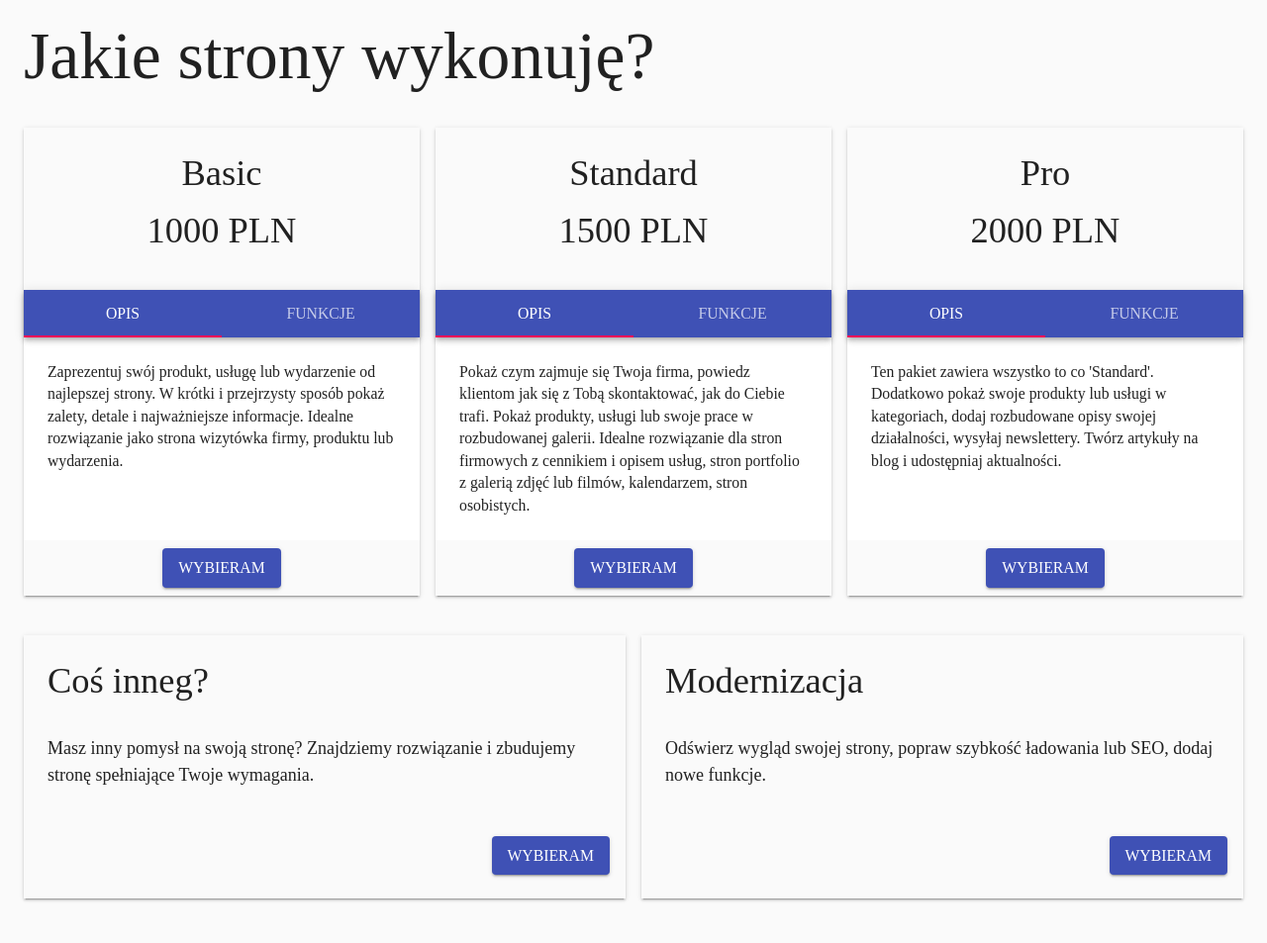
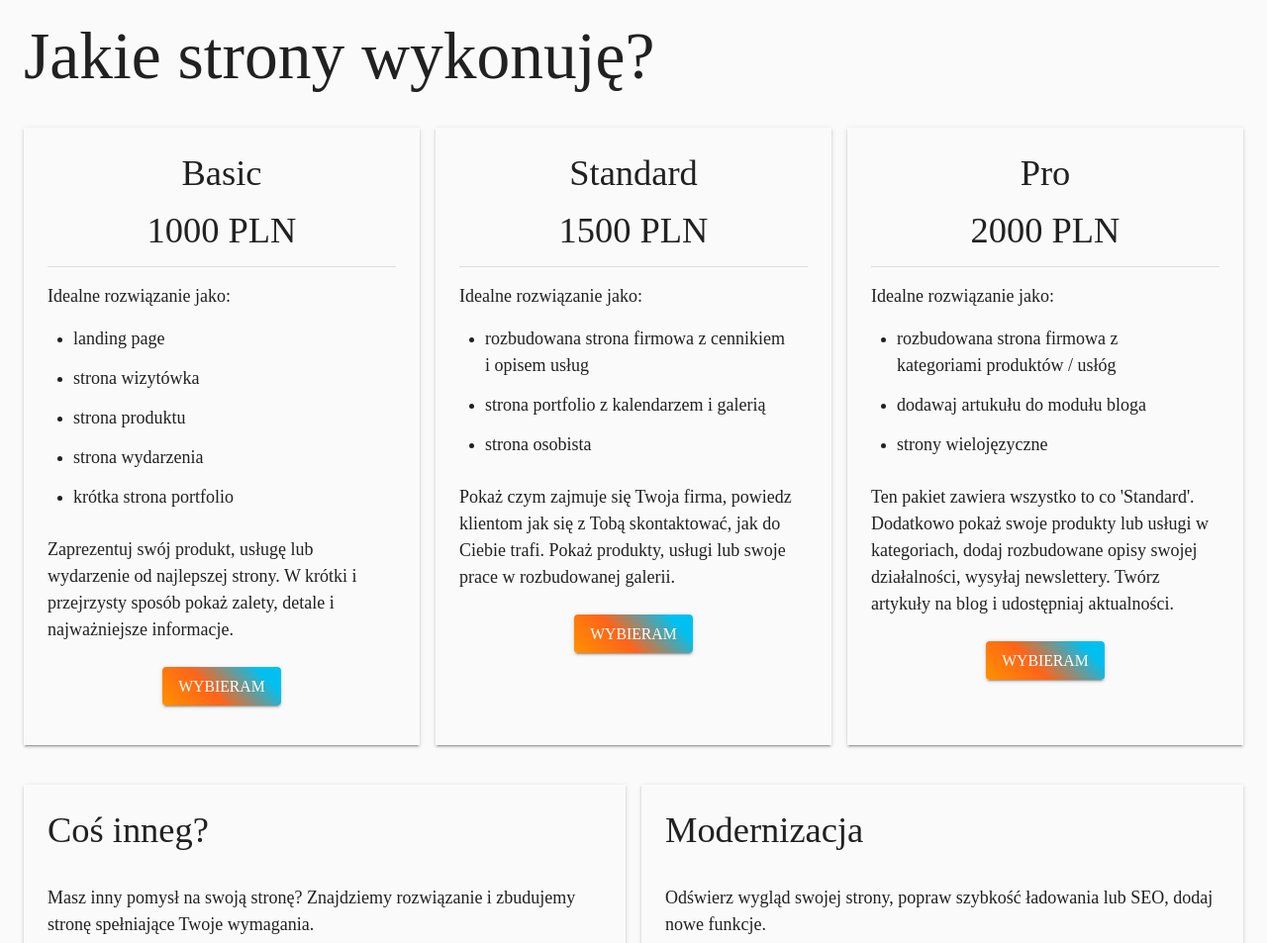
Before and after one commit to marcinliwen/webdevelopment, a Gatsby site: page / in a window 1280 px wide. Shown: the part 1680-2633 px from the top of the page at 99% size. Built offline with nearby package versions, Linux system fonts and the light colour scheme; Gatsby itself is replaced by a stand-in of ours.

Commit message:
pricelist

```diff
--- a/src/components/FeaturesList.js
+++ b/src/components/FeaturesList.js
@@ -9,7 +9,9 @@ import Checkbox from "@material-ui/core/Checkbox"
 import IconButton from "@material-ui/core/IconButton"
 import CommentIcon from "@material-ui/icons/Comment"
 import CheckIcon from "@material-ui/icons/Check"
-import { green } from "@material-ui/core/colors"
+import RemoveIcon from '@material-ui/icons/Remove';
+import { green, red } from "@material-ui/core/colors"
+
 import Button from "@material-ui/core/Button"
 import Box from "@material-ui/core/Box"
 
@@ -27,16 +29,14 @@ const useStyles = makeStyles(theme => ({
     padding: "0"
   },
   itemText: {
-    margin: "0",
     "& span": {
-      fontSize: "14px",
+      fontSize: "16px",
     },
   },
   itemTExtFirst:{
-    margin: "0",
     "& span": {
         fontWeight: "600",
-        fontSize: "14px",
+        fontSize: "16px",
       },
   }
 }))
@@ -76,7 +76,10 @@ export default function CheckboxList({ features }) {
               disabled={value.active ? false : true}
             >
               <ListItemIcon style={{ minWidth: "24px" }}>
-                <CheckIcon style={{ color: green[500], fontSize: "16px" }} />
+              {value.active
+                ?<CheckIcon style={{ color: green[500], fontSize: "16px" }} />
+                : <RemoveIcon style={{ color: red[900], fontSize: "16px" }}/>
+                  }
               </ListItemIcon>
               <ListItemText
                 id={labelId}
@@ -87,9 +90,9 @@ export default function CheckboxList({ features }) {
             </ListItem>
           )
         })}
-        <Box  textAlign="center" display="flex" justifyContent="space-evenly" flexWrap="wrap" >
+        {/*<Box  textAlign="center" display="flex" justifyContent="space-evenly" flexWrap="wrap" >
           <Button variant="contained" color="secondary" style={{marginTop: "8px", marginBottom:"8px"}}>Dodaj funkcje</Button>
-        </Box>
+      </Box>*/}
     </List>
   )
 }
--- a/src/components/PricelistTab.js
+++ b/src/components/PricelistTab.js
@@ -6,6 +6,8 @@ import Tabs from '@material-ui/core/Tabs';
 import Tab from '@material-ui/core/Tab';
 import Typography from '@material-ui/core/Typography';
 import Box from '@material-ui/core/Box';
+import Paper from '@material-ui/core/Paper';
+
 import FeaturesList from "./FeaturesList"
 
 function TabPanel(props) {
@@ -20,7 +22,7 @@ function TabPanel(props) {
       {...other}
     >
       {value === index && (
-        <Box p={{xs:1, md:3}}>
+        <Box p={3}>
           <Typography>{children}</Typography>
         </Box>
       )}
@@ -44,8 +46,11 @@ function a11yProps(index) {
 const useStyles = makeStyles((theme) => ({
   root: {
     flexGrow: 1,
-    backgroundColor: theme.palette.background.paper,
+   // backgroundColor: theme.palette.background.paper,
   },
+  card:{
+      background: "transparent"
+  }
 }));
 
 export default function SimpleTabs(props) {
@@ -58,16 +63,30 @@ export default function SimpleTabs(props) {
 
   return (
     <div className={classes.root}>
-      <AppBar position="static">
-        <Tabs value={value} onChange={handleChange} aria-label="simple tabs example" variant="fullWidth">
+      <Paper square elevation={0} className={classes.card}>
+        <Tabs
+         indicatorColor="primary"
+         textColor="primary"
+            value={value}
+            onChange={handleChange}
+            aria-label="simple tabs example"
+            variant="fullWidth">
           <Tab label="Opis" {...a11yProps(0)} />
           <Tab label="Funkcje" {...a11yProps(1)} />
         </Tabs>
-      </AppBar>
-      <TabPanel value={value} index={0}>
-        <Typography variant="body2" >{props.desc}</Typography>
+      </Paper >
+      <TabPanel value={value} index={0} style={{minHeight: "440px"}}>
+        <Typography paragraph variant="body1" >{props.desc1}</Typography>
+        <Box  display="flex" flexWrap="wrap" mb={2}>
+            {props.category.map((item)=>(
+                <Box mr={2}>
+                    <Typography>{item}</Typography>
+                </Box>
+            ))}
+        </Box>
+        <Typography variant="body1" >{props.desc}</Typography>
       </TabPanel>
-      <TabPanel value={value} index={1}>
+      <TabPanel value={value} index={1} style={{minHeight: "440px"}}>
         <FeaturesList features={props.features} style={{marginTop: "auto"}}/>
       </TabPanel>
 
--- a/src/components/Products.js
+++ b/src/components/Products.js
@@ -14,12 +14,15 @@ import FeaturesList from "./FeaturesList"
 import Sectiontitle from "./sectiontitle"
 import PricelistTab from "./PricelistTab"
 import PriceAlTabs from "./PriceAlTabs"
+import { makeStyles } from "@material-ui/core/"
 
 const products = [
   {
     title: "Basic",
+    desc1: "Idealne rozwiązanie jako:",
+    category:['landing page','strona wizytówka', 'strona produktu', 'strona wydarzenia', 'krótka strona portfolio'],
     desc:
-      "Zaprezentuj swój produkt, usługę lub wydarzenie od najlepszej strony. W krótki i przejrzysty sposób pokaż zalety, detale i najważniejsze informacje. Idealne rozwiązanie jako strona wizytówka firmy, produktu lub wydarzenia.",
+      "Zaprezentuj swój produkt, usługę lub wydarzenie od najlepszej strony. W krótki i przejrzysty sposób pokaż zalety, detale i najważniejsze informacje.",
 
     features: [
       {title:"wszystkie informacje na jednej stronie", active: true},
@@ -38,8 +41,10 @@ const products = [
   },
   {
     title: "Standard",
+    desc1: "Idealne rozwiązanie jako: ",
+    category: ['rozbudowana strona firmowa z cennikiem i opisem usług', 'strona portfolio z kalendarzem i galerią ', 'strona osobista'],
     desc:
-      "Pokaż czym zajmuje się Twoja firma, powiedz klientom jak się z Tobą skontaktować, jak do Ciebie trafi. Pokaż produkty, usługi lub swoje prace w rozbudowanej galerii. Idealne rozwiązanie dla stron firmowych z cennikiem i opisem usług, stron portfolio z galerią zdjęć lub filmów, kalendarzem, stron osobistych.  ",
+      "Pokaż czym zajmuje się Twoja firma, powiedz klientom jak się z Tobą skontaktować, jak do Ciebie trafi. Pokaż produkty, usługi lub swoje prace w rozbudowanej galerii.",
     features: [
       {title:"do 5 podstron", active:true},
       {title:"responsywność RWD", active: true},
@@ -68,10 +73,12 @@ const products = [
   },
   {
     title: "Pro",
+    desc1: "Idealne rozwiązanie jako:",
+    category: ['rozbudowana strona firmowa z kategoriami produktów / usłóg', 'dodawaj artukułu do modułu bloga', 'strony wielojęzyczne' ],
     desc:
       "Ten pakiet zawiera wszystko to co 'Standard'. Dodatkowo pokaż swoje produkty lub usługi w kategoriach, dodaj rozbudowane opisy swojej działalności, wysyłaj newslettery. Twórz artykuły na blog i udostępniaj aktualności.",
     features: [
-      {title:"powyżej 5 podstron", active: true},
+      {title:"do 10 podstron", active: true},
       {title:"responsywność RWD", active: true},
       {title: "formularz kontaktowy", active: true},
       {title: "formularz newslettera", active: true},
@@ -86,7 +93,16 @@ const products = [
     price: "2000"
   },
 ]
+
+const useStyles = makeStyles(theme => ({
+  gradient_dark: {
+    background: theme.palette.gradient.dark,
+    color: "#fff"
+  },
+}));
 const Products = () => {
+  const classes = useStyles()
+
   return (
     <section id="products">
       <Container>
@@ -104,17 +120,32 @@ const Products = () => {
                   : {}
               }
             >
-              <Box boxShadow={2} style={{ height: "100%" }} display="flex" flexDirection="column">
-                <Box p={3}>
+              <Box p={3} boxShadow={2} style={{ height: "100%" }} display="flex" flexDirection="column">
+                <Box >
                   <Typography variant="h4" align="center" gutterBottom>{item.title}</Typography>
                   <Typography variant="h4" align="center" gutterBottom>{item.price} PLN</Typography>
                 </Box>
-                {/*<Divider variant="middle" />*/}
+                <Divider />
                 <Box p={0} style={{ height: "100%" }} display="flex" flexDirection="column">
-                  <PricelistTab desc={item.desc} features={item.features}/>
+                  {/*<PricelistTab desc1={item.desc1} category={item.category} desc={item.desc} features={item.features}/>*/}
+                  <Box mt={2}>
+                    <Typography paragraph variant="body1" >{item.desc1}</Typography>
+                    <Box  mb={2}>
+                        <ul>
+                          {item.category.map((item)=>(
+                              <Box component="li" mr={2}>
+                                  <Typography>{item}</Typography>
+                              </Box>
+                          ))}
+                        </ul>
+
+                    </Box>
+                    <Typography variant="body1" >{item.desc}</Typography>
+                  </Box>
+
                   {/*<FeaturesList features={item.features} style={{marginTop: "auto"}}/>*/}
-                  <Box  textAlign="center" display="flex" justifyContent="space-evenly" flexWrap="wrap" >
-                    <Button variant="contained" color="primary" style={{marginTop: "8px", marginBottom:"8px"}}>Wybieram</Button>
+                  <Box pt={2} pb={1} textAlign="center" display="flex" justifyContent="space-evenly" flexWrap="wrap" >
+                    <Button variant="contained" className={classes.gradient_dark} style={{marginTop: "8px", marginBottom:"8px"}}>Wybieram</Button>
                   </Box>
                 </Box>
 
```
